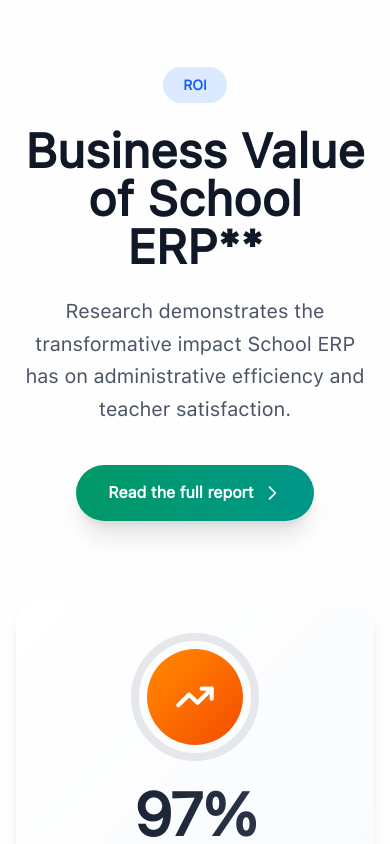
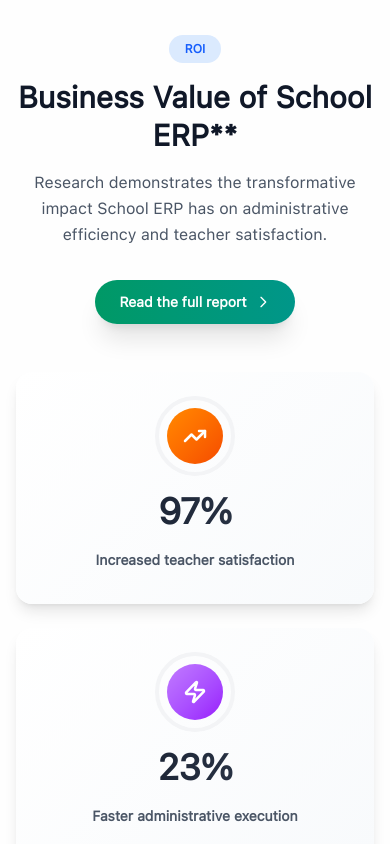
Before and after one commit to prashantyadav07/sfrontend, a React app: page / in a window 390 px wide. Shown: the part 1420-2264 px from the top of the page. Built offline with nearby package versions, Linux system fonts and the light colour scheme; the HTML template or start-up script is replaced by a standard one; a web font is replaced by a local one.

Commit message:
changes in the stats section

```diff
--- a/src/components/sections/StatsSection.jsx
+++ b/src/components/sections/StatsSection.jsx
@@ -2,28 +2,28 @@ import React from 'react';
 import { TrendingUp, Zap, CheckCircle, Clock } from 'lucide-react';
 
 const ROISection = () => {
-  // CHANGE PERCENTAGES HERE - Edit these numbers as needed
+  // CHANGE PERCENTAGES HERE
   const stats = [
     {
-      percentage: 97,  // Change this number
+      percentage: 97,
       label: "Increased teacher satisfaction",
       icon: TrendingUp,
       color: "from-orange-400 to-orange-600",
     },
     {
-      percentage: 23,  // Change this number
+      percentage: 23,
       label: "Faster administrative execution",
       icon: Zap,
       color: "from-purple-400 to-purple-600",
     },
     {
-      percentage: 45,  // Change this number
+      percentage: 45,
       label: "Increased on-time report completion",
       icon: CheckCircle,
       color: "from-emerald-400 to-emerald-600",
     },
     {
-      percentage: 88,  // Change this number
+      percentage: 88,
       label: "Decreased time on manual tasks",
       icon: Clock,
       color: "from-cyan-400 to-cyan-600",
@@ -31,67 +31,72 @@ const ROISection = () => {
   ];
 
   return (
-    <div className="min-h-screen bg-[#FEFEFE] py-20 px-4 overflow-hidden">
+    <div className="min-h-screen bg-[#FEFEFE] py-12 md:py-20 px-4 overflow-hidden">
       <div className="max-w-7xl mx-auto">
 
         {/* Header Section */}
-        <div className="text-center mb-20 relative">
-          <div className="inline-block px-5 py-2 bg-blue-100 text-blue-600 rounded-full text-sm font-bold mb-6">
+        <div className="text-center mb-12 md:mb-20 relative">
+          <div className="inline-block px-4 py-1.5 md:px-5 md:py-2 bg-blue-100 text-blue-600 rounded-full text-xs md:text-sm font-bold mb-4 md:mb-6">
             ROI
           </div>
-          <h1 className="text-5xl md:text-6xl font-extrabold text-gray-900 mb-6">
+
+          {/* Typography fixed: Smaller on mobile, Larger on desktop */}
+          <h1 className="text-3xl sm:text-4xl md:text-5xl lg:text-6xl font-extrabold text-gray-900 mb-4 md:mb-6 leading-tight">
             Business Value of School ERP**
           </h1>
-          <p className="text-xl md:text-2xl text-gray-600 mb-10 max-w-4xl mx-auto leading-relaxed">
+
+          <p className="text-base sm:text-lg md:text-xl md:text-2xl text-gray-600 mb-8 md:mb-10 max-w-4xl mx-auto leading-relaxed px-2">
             Research demonstrates the transformative impact School ERP has on administrative efficiency and teacher satisfaction.
           </p>
-          <button className="group inline-flex items-center px-8 py-4 bg-gradient-to-r from-emerald-600 to-teal-600 text-white font-bold rounded-full shadow-xl hover:shadow-2xl transform hover:scale-105 transition-all duration-300">
+
+          <button className="group inline-flex items-center px-6 py-3 md:px-8 md:py-4 bg-gradient-to-r from-emerald-600 to-teal-600 text-white font-bold rounded-full shadow-xl hover:shadow-2xl transform hover:scale-105 transition-all duration-300 text-sm md:text-base">
             Read the full report
-            <svg className="w-5 h-5 ml-2 group-hover:translate-x-2 transition-transform duration-300" fill="none" stroke="currentColor" viewBox="0 0 24 24">
+            <svg className="w-4 h-4 md:w-5 md:h-5 ml-2 group-hover:translate-x-2 transition-transform duration-300" fill="none" stroke="currentColor" viewBox="0 0 24 24">
               <path strokeLinecap="round" strokeLinejoin="round" strokeWidth={2} d="M9 5l7 7-7 7" />
             </svg>
           </button>
         </div>
 
         {/* Stats Grid */}
-        <div className="grid grid-cols-1 md:grid-cols-2 lg:grid-cols-4 gap-8 relative">
+        <div className="grid grid-cols-1 sm:grid-cols-2 lg:grid-cols-4 gap-6 md:gap-8 relative">
           {stats.map((stat, idx) => {
             const Icon = stat.icon;
             return (
               <div
                 key={idx}
-                className="group relative bg-white rounded-3xl p-8 shadow-lg hover:shadow-2xl transition-all duration-500 transform hover:-translate-y-3"
+                // Reduced padding (p-6) and adjusted shadow/hover effects
+                className="group relative bg-white rounded-2xl md:rounded-3xl p-6 shadow-lg hover:shadow-2xl transition-all duration-500 transform hover:-translate-y-2"
                 style={{
                   background: 'linear-gradient(135deg, #ffffff 0%, #f8fafc 100%)'
                 }}
               >
                 {/* Gradient Overlay on Hover */}
-                <div className={`absolute inset-0 bg-gradient-to-br ${stat.color} opacity-0 group-hover:opacity-5 rounded-3xl transition-opacity duration-500`}></div>
+                <div className={`absolute inset-0 bg-gradient-to-br ${stat.color} opacity-0 group-hover:opacity-5 rounded-2xl md:rounded-3xl transition-opacity duration-500`}></div>
 
-                {/* Icon Circle */}
-                <div className="relative w-32 h-32 mx-auto mb-6">
+                {/* Icon Circle - Significantly reduced size */}
+                <div className="relative w-20 h-20 md:w-24 md:h-24 mx-auto mb-4 md:mb-6">
                   {/* Static Circle */}
-                  <div className="w-32 h-32 rounded-full border-8 border-gray-200 flex items-center justify-center">
-                    <div className={`bg-gradient-to-br ${stat.color} rounded-full w-24 h-24 flex items-center justify-center`}>
-                      <Icon className="w-10 h-10 text-white" strokeWidth={2.5} />
+                  <div className="w-20 h-20 md:w-24 md:h-24 rounded-full border-4 md:border-8 border-gray-100 flex items-center justify-center">
+                    <div className={`bg-gradient-to-br ${stat.color} rounded-full w-14 h-14 md:w-16 md:h-16 flex items-center justify-center`}>
+                      <Icon className="w-6 h-6 md:w-8 md:h-8 text-white" strokeWidth={2.5} />
                     </div>
                   </div>
                 </div>
 
-                {/* Static Percentage */}
+                {/* Static Percentage - Scaled down for mobile */}
                 <div className="text-center">
-                  <div className="text-6xl font-black text-transparent bg-clip-text bg-gradient-to-r from-gray-900 to-gray-700 mb-3 tracking-tight">
+                  <div className="text-4xl md:text-5xl lg:text-6xl font-black text-transparent bg-clip-text bg-gradient-to-r from-gray-900 to-gray-700 mb-2 tracking-tight">
                     {stat.percentage}%
                   </div>
 
-                  {/* Label */}
-                  <div className="text-gray-600 font-semibold text-base leading-snug px-2 min-h-[3rem] flex items-center justify-center">
+                  {/* Label - Adjusted font size */}
+                  <div className="text-gray-600 font-semibold text-sm md:text-base leading-snug px-1 min-h-[2.5rem] flex items-center justify-center">
                     {stat.label}
                   </div>
                 </div>
 
                 {/* Shine Effect */}
-                <div className="absolute inset-0 rounded-3xl overflow-hidden">
+                <div className="absolute inset-0 rounded-2xl md:rounded-3xl overflow-hidden pointer-events-none">
                   <div className="absolute inset-0 bg-gradient-to-r from-transparent via-white to-transparent opacity-0 group-hover:opacity-30 transform -translate-x-full group-hover:translate-x-full transition-all duration-1000"></div>
                 </div>
               </div>
@@ -100,7 +105,7 @@ const ROISection = () => {
         </div>
 
         {/* Footer Note */}
-        <div className="text-center mt-16 text-sm text-gray-500">
+        <div className="text-center mt-12 md:mt-16 text-xs md:text-sm text-gray-500 px-4">
           ** Based on comprehensive research findings from educational institutions worldwide
         </div>
       </div>
```
